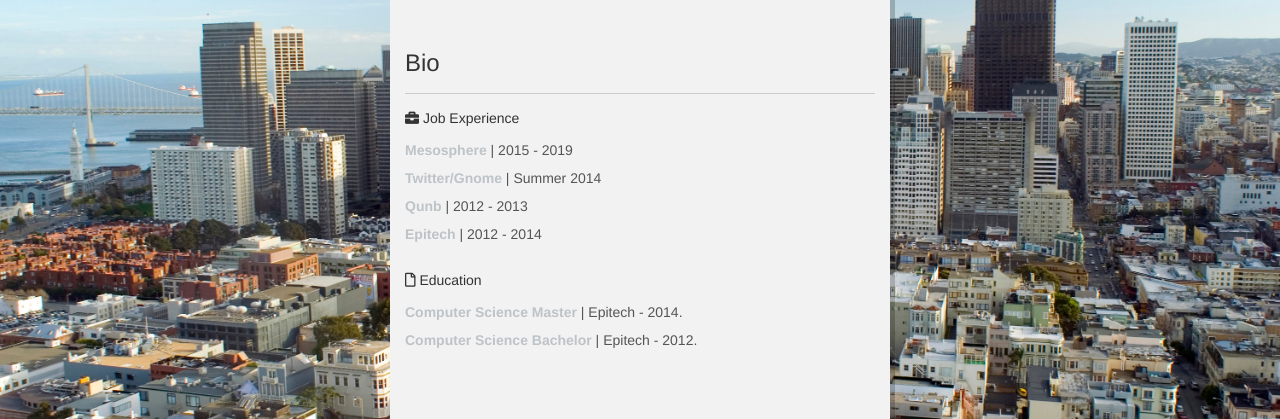
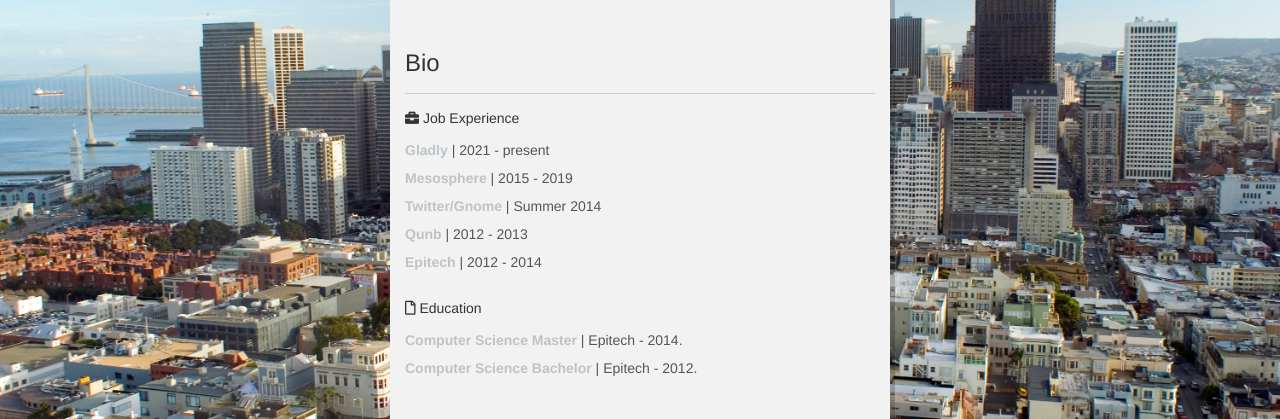
Before and after one commit to jimenez/jimenez.github.io, a plain HTML site: page index.html in a window 1280 px wide. Shown: the part 231-650 px from the top of the page. Drawn offline with Linux system fonts and the light colour scheme.

Commit message:
Update index.html
Add Gladly to Experience

```diff
--- a/index.html
+++ b/index.html
@@ -35,6 +35,7 @@
 			<hr>
 			<h5><i class="fas fa-briefcase"></i> Job Experience</h5>
 			<p class="sm">
+				<grey>Gladly</grey> | 2021 - present<br/>
 				<grey>Mesosphere</grey> | 2015 - 2019<br/>
 				<grey>Twitter/Gnome</grey> | Summer 2014<br/>
 				<grey>Qunb</grey> | 2012 - 2013<br/>
```
